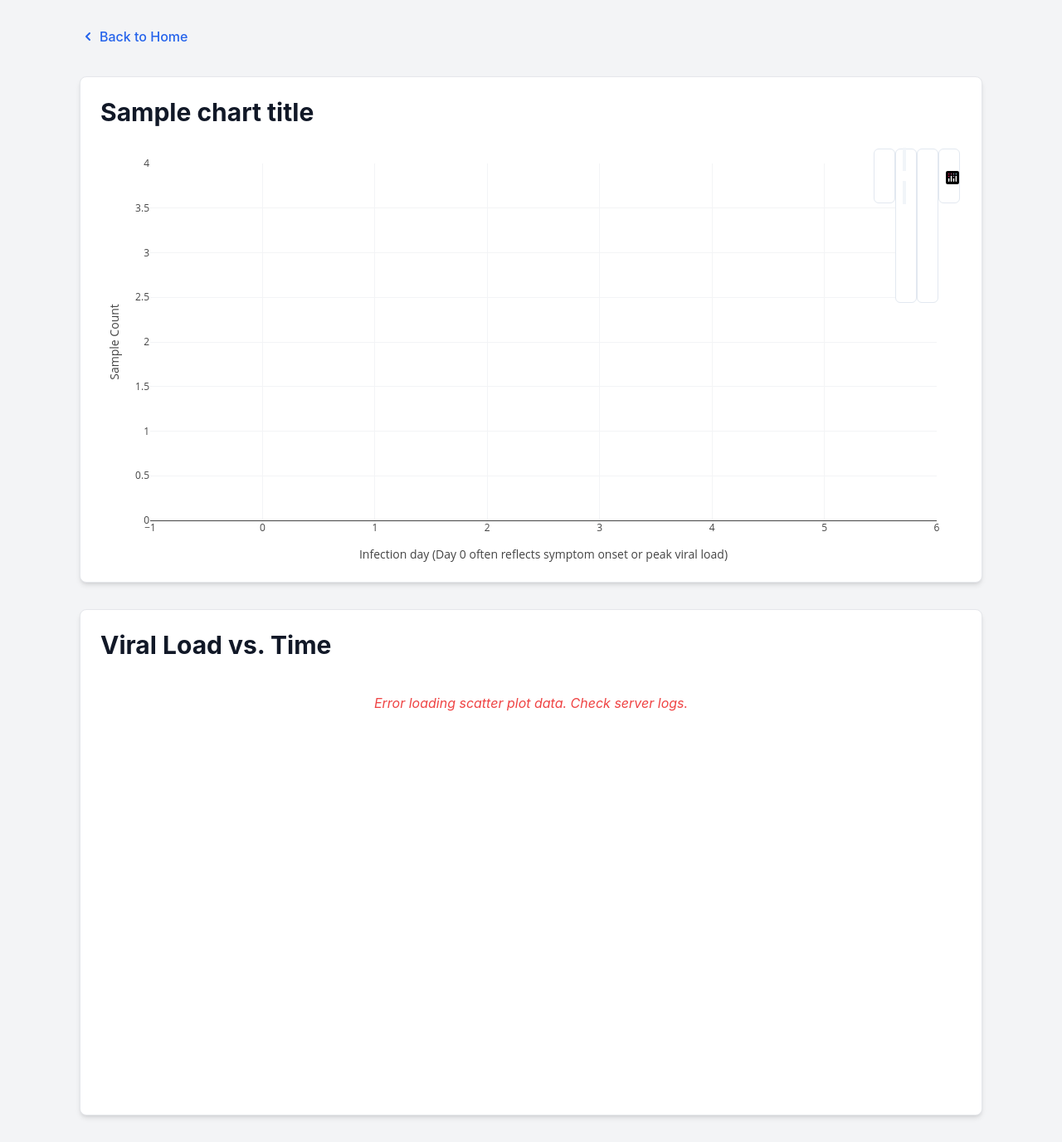
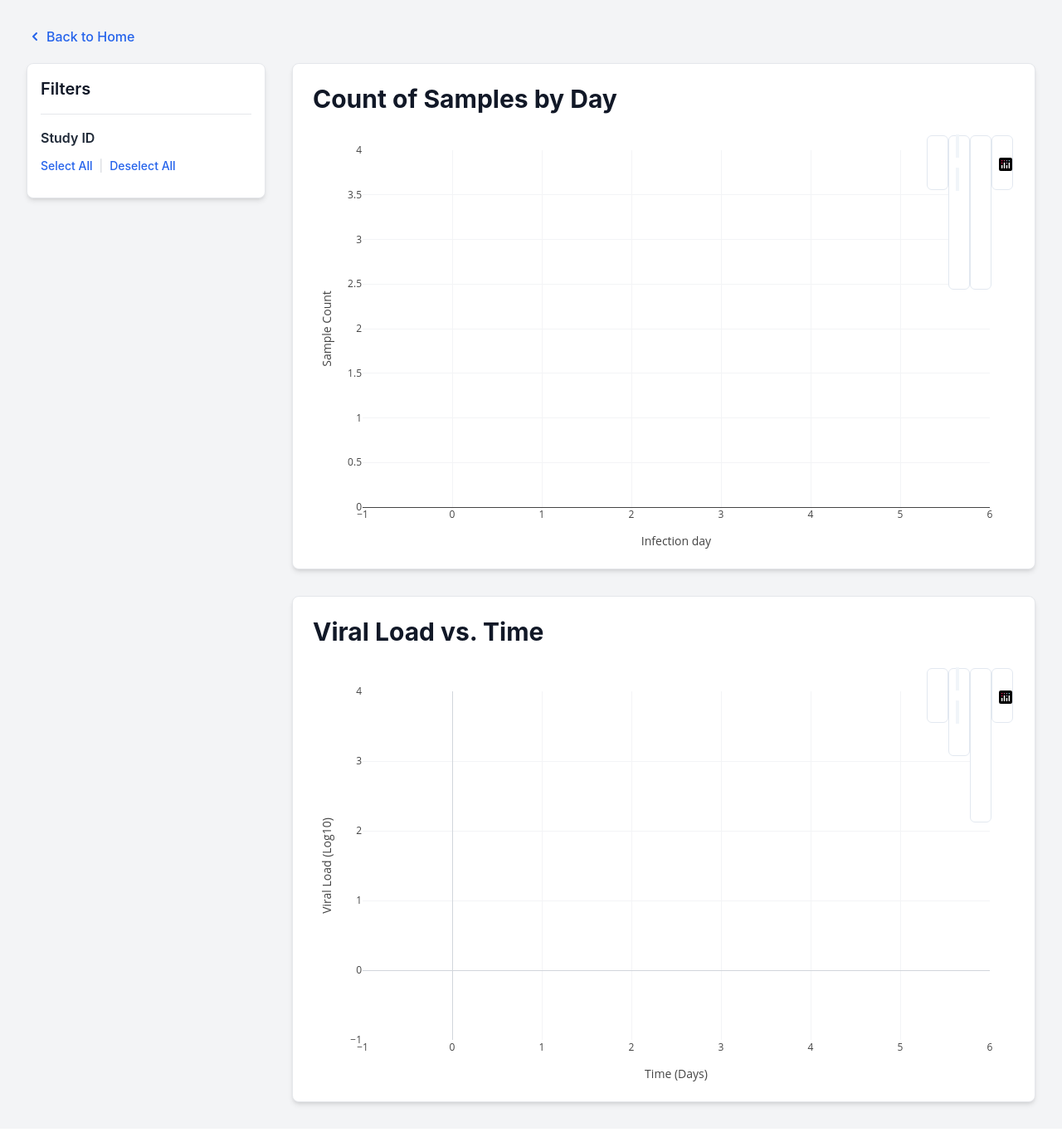
Before and after one commit to OpenPKCommons/OPKC, a Django app: template OPKCWeb/visualization/templates/visualization/data_chart.html in a window 1280 px wide. Shown: the whole page at 83% size. After the commit the page ends 1337 px from the top, so only its background shows below. Run offline with Django 5.2, Linux system fonts and the light colour scheme; the template is opened without the code that fills it: most values are stand-ins (such as "Sample title", 1, 10 or a date in 2020); some libraries are stand-ins or nearby versions.

Commit message:
Added filtering by study

```diff
--- a/OPKCWeb/visualization/templates/visualization/data_chart.html
+++ b/OPKCWeb/visualization/templates/visualization/data_chart.html
@@ -1,13 +1,11 @@
 <!DOCTYPE html>
 <html>
 <head>
+    <!-- All your <head> content (Tailwind, Plotly, styles) is identical -->
     <title>{{ chart_title }}</title>
-    <!-- 1. Load Plotly.js -->
     <script src="https://cdn.plot.ly/plotly-2.31.1.min.js"></script>
-    <!-- 2. Load Tailwind CSS (Re-added) -->
     <script src="https://cdn.tailwindcss.com"></script>
     <script>
-        // 3. Configure Tailwind (Re-added)
         tailwind.config = {
             theme: {
                 extend: {
@@ -18,43 +16,29 @@
             },
         }
     </script>
-    <!-- 4. Add Plotly Toolbar Fix (Re-added) -->
     <style>
-        .modebar {
-            background: transparent !important;
-        }
-        .modebar-group {
-            background-color: white !important;
-            border-radius: 6px !important;
-            border: 1px solid #e2e8f0 !important;
-        }
-        .modebar-btn.active, .modebar-btn:hover {
-            background-color: #f1f5f9 !important;
-        }
-        .modebar-btn.toggle {
-            background-color: #f8fafc !important;
-        }
-        .modebar-btn.toggle:hover, .modebar-btn.toggle.active {
-            background-color: #e2e8f0 !important;
-        }
-        .plotly-tooltip {
-            background-color: white !important;
-            border: 1px solid #e2e8f0 !important;
-            box-shadow: 0 4px 6px -1px rgb(0 0 0 / 0.1), 0 2px 4px -2px rgb(0 0 0 / 0.1);
-            color: #1e293b !important;
-        }
+        .modebar { background: transparent !important; }
+        .modebar-group { background-color: white !important; border-radius: 6px !important; border: 1px solid #e2e8f0 !important; }
+        .modebar-btn.active, .modebar-btn:hover { background-color: #f1f5f9 !important; }
+        .modebar-btn.toggle { background-color: #f8fafc !important; }
+        .modebar-btn.toggle:hover, .modebar-btn.toggle.active { background-color: #e2e8f0 !important; }
+        .plotly-tooltip { background-color: white !important; border: 1px solid #e2e8f0 !important; box-shadow: 0 4px 6px -1px rgb(0 0 0 / 0.1), 0 2px 4px -2px rgb(0 0 0 / 0.1); color: #1e293b !important; }
+        /* Style for the filter checkboxes */
+        .filter-item { display: block; position: relative; padding-left: 28px; margin-bottom: 8px; cursor: pointer; user-select: none; }
+        .filter-item input { position: absolute; opacity: 0; cursor: pointer; height: 0; width: 0; }
+        .filter-item .checkmark { position: absolute; top: 2px; left: 0; height: 18px; width: 18px; background-color: #eee; border-radius: 4px; border: 1px solid #ccc; }
+        .filter-item:hover input ~ .checkmark { background-color: #ccc; }
+        .filter-item input:checked ~ .checkmark { background-color: #2563eb; }
+        .filter-item input:checked ~ .checkmark:after { content: ""; position: absolute; display: block; left: 6px; top: 2px; width: 5px; height: 10px; border: solid white; border-width: 0 3px 3px 0; transform: rotate(45deg); }
     </style>
 </head>
 <body class="bg-gray-100 font-sans text-gray-800">
 
-    <!-- Container with spacing for the two cards -->
-    <div class="container mx-auto p-4 md:p-8 max-w-6xl space-y-8">
+    <div class="container mx-auto p-4 md:p-8 max-w-7xl">
 
-        <!-- Styled "Back to Home" Link -->
-        <p>
-            <!-- 3. FIXED: Use the correct app_name 'visualization' and 'index' URL name -->
-            <a href="{% url 'visualization:index' %}"
-               class="inline-flex items-center text-blue-600 hover:text-blue-800 hover:underline font-medium transition duration-150">
+        <!-- "Back to Home" Link -->
+        <p class="mb-4">
+            <a href="{% url 'visualization:index' %}" class="inline-flex items-center text-blue-600 hover:text-blue-800 hover:underline font-medium transition duration-150">
                 <svg xmlns="http://www.w3.org/2000/svg" class="h-5 w-5 mr-1" viewBox="0 0 20 20" fill="currentColor" aria-hidden="true">
                     <path fill-rule="evenodd" d="M12.707 5.293a1 1 0 010 1.414L9.414 10l3.293 3.293a1 1 0 01-1.414 1.414l-4-4a1 1 0 010-1.414l4-4a1 1 0 011.414 0z" clip-rule="evenodd" />
                 </svg>
@@ -62,104 +46,81 @@
             </a>
         </p>
 
+        <!-- NEW LAYOUT: Flex container for Sidebar + Main Content -->
+        <div class="flex flex-col md:flex-row gap-8">
+
+            <!-- === SIDEBAR (Filters) === -->
+            <aside class="w-full md:w-64 lg:w-72 flex-shrink-0">
+                <div class="bg-white rounded-lg shadow-md border border-gray-200 p-4 sticky top-8">
+                    <h3 class="text-xl font-semibold text-gray-900 mb-4">Filters</h3>
+
+                    <!-- Study Filter Section -->
+                    <div class="border-t border-gray-200 pt-4">
+                        <h4 class="font-semibold text-gray-800 mb-3">Study ID</h4>
+                        <!-- Filter Actions -->
+                        <div class="flex gap-2 mb-3 text-sm">
+                            <button id="select-all" class="font-medium text-blue-600 hover:text-blue-800">Select All</button>
+                            <span class="text-gray-300">|</span>
+                            <button id="deselect-all" class="font-medium text-blue-600 hover:text-blue-800">Deselect All</button>
+                        </div>
+                        <!-- Checkbox list will be populated by JS -->
+                        <div id="study-filter-list" class="max-h-80 overflow-y-auto pr-2">
+                            <!-- e.g., <label class="filter-item">ke2022... </label> -->
+                        </div>
+                    </div>
+
+                </div>
+            </aside>
+
+            <!-- === MAIN CONTENT (Plots) === -->
+            <main class="flex-1 min-w-0">
+                <!-- Container with spacing for the two cards -->
+                <div class="space-y-8">
                     <!-- Card 1: Bar Chart -->
                     <div class="bg-white rounded-lg shadow-md border border-gray-200 p-4 md:p-6">
                         <h1 class="text-2xl md:text-3xl font-bold text-gray-900 mb-6">
-                {{ chart_title }}
+                            Count of Samples by Day
                         </h1>
                         <div id="timeDaysBarChart" class="w-full h-[500px]"></div>
                     </div>
 
-        <!-- Card 2: Scatter Plot (Re-added) -->
+                    <!-- Card 2: Scatter Plot -->
                     <div class="bg-white rounded-lg shadow-md border border-gray-200 p-4 md:p-6">
                         <h2 class="text-2xl md:text-3xl font-bold text-gray-900 mb-6">
                             Viral Load vs. Time
                         </h2>
                         <div id="vlScatterPlot" class="w-full h-[500px]"></div>
                     </div>
+                </div>
+            </main>
 
+        </div> <!-- End Flex container -->
     </div>
 
     <script>
-        // === PLOT 1: BAR CHART ===
-        try {
-            // --- 4. FIXED: Read the JSON data directly ---
-            // We removed JSON.parse() and the single quotes
-            const labels = {{ chart_labels|safe }};
-            const data = {{ chart_data|safe }};
+        // --- 1. Get ALL data from Django ---
+        // This is a big array of all data records, e.g., [{StudyID: "ke2022", TimeDays: -8, Log10VL: ...}, ...]
+        const ALL_DATA = {{ all_data_json|safe }};
+        // This is an array of study names, e.g., ["ke2022", "russell2024", ...]
+        const STUDY_IDS = {{ study_ids_json|safe }};
 
-            const chartData = [{
-                x: labels,
-                y: data,
-                type: 'bar',
-                name: 'Sample Count',
-                marker: { color: 'rgb(37, 99, 235)' }
-            }];
+        // --- 2. Get DOM elements ---
+        const filterListContainer = document.getElementById('study-filter-list');
+        const selectAllBtn = document.getElementById('select-all');
+        const deselectAllBtn = document.getElementById('deselect-all');
 
-            const layout = {
-                xaxis: {
-                    title: 'Infection day (Day 0 often reflects symptom onset or peak viral load)',
-                    automargin: true,
-                    gridcolor: '#f3f4f6',
-                    zeroline: false
-                },
-                yaxis: {
-                    title: 'Sample Count',
-                    zeroline: true,
-                    rangemode: 'tozero',
-                    gridcolor: '#f3f4f6'
-                },
+        // --- 3. Plot Layouts (we keep these constant) ---
+        const barLayout = {
+            xaxis: { title: 'Infection day', automargin: true, gridcolor: '#f3f4f6', zeroline: false },
+            yaxis: { title: 'Sample Count', zeroline: true, rangemode: 'tozero', gridcolor: '#f3f4f6' },
             paper_bgcolor: 'rgba(0,0,0,0)',
             plot_bgcolor: 'rgba(0,0,0,0)',
             margin: { l: 60, r: 30, t: 20, b: 50 },
             responsive: true
         };
-
-            Plotly.newPlot('timeDaysBarChart', chartData, layout, {
-                displayModeBar: true
-            });
-        } catch (e) {
-            console.error("Could not load bar chart data:", e);
-            document.getElementById('timeDaysBarChart').innerHTML = '<p class="text-red-500 text-center italic p-4">Error loading bar chart data.</p>';
-        }
-
-
-        // === PLOT 2: SCATTER PLOT (Re-added) ===
-        try {
-            // Read the new JSON data for the scatter plot
-            const scatterData = {{ scatter_data_json|safe }};
-
-            if (!scatterData || !scatterData.x || scatterData.x.length === 0) {
-                 throw new Error("No scatter data loaded from CSV.");
-            }
-
-            const scatterPlotData = [{
-                x: scatterData.x,
-                y: scatterData.y,
-                mode: 'markers',
-                type: 'scatter',
-                name: 'Viral Load',
-                marker: {
-                    color: 'rgb(220, 38, 38)', // A red color
-                    opacity: 0.5,
-                    size: 6
-                }
-            }];
-
         const scatterLayout = {
-                xaxis: {
-                    title: 'Time (Days)',
-                    gridcolor: '#f3f4f6',
-                    zeroline: true,
-                    zerolinecolor: '#d1d5db'
-                },
-                yaxis: {
-                    title: 'Viral Load (Log10)',
-                    gridcolor: '#f3f4f6',
-                    zeroline: true,
-                    zerolinecolor: '#d1d5db',
-                    autorange: 'reversed'
-                },
+            xaxis: { title: 'Time (Days)', gridcolor: '#f3f4f6', zeroline: true, zerolinecolor: '#d1d5db' },
+            yaxis: { title: 'Viral Load (Log10)', gridcolor: '#f3f4f6', zeroline: true, zerolinecolor: '#d1d5db', autorange: 'reversed' },
             hovermode: 'closest',
             paper_bgcolor: 'rgba(0,0,0,0)',
             plot_bgcolor: 'rgba(0,0,0,0)',
@@ -167,14 +128,110 @@
             responsive: true
         };
 
-            Plotly.newPlot('vlScatterPlot', scatterPlotData, scatterLayout, {
-                displayModeBar: true
+        /**
+         * 4. Main function to filter data and update both plots
+         */
+        function updatePlots() {
+            // Get all checked studies
+            const selectedStudies = new Set();
+            filterListContainer.querySelectorAll('input[type="checkbox"]').forEach(cb => {
+                if (cb.checked) {
+                    selectedStudies.add(cb.dataset.study);
+                }
             });
 
-        } catch (e) {
-            console.error("Could not load scatter plot data:", e);
-            document.getElementById('vlScatterPlot').innerHTML = '<p class="text-red-500 text-center italic p-4">Error loading scatter plot data. Check server logs.</p>';
+            // Filter the main dataset
+            const filteredData = ALL_DATA.filter(row => selectedStudies.has(row.StudyID));
+
+            // --- Process Data for Bar Chart ---
+            const barCounts = filteredData.reduce((acc, row) => {
+                if (row.TimeDays != null) { // Check for null/undefined
+                    acc[row.TimeDays] = (acc[row.TimeDays] || 0) + 1;
                 }
+                return acc;
+            }, {});
+
+            // Sort by day (numeric keys)
+            const barLabels = Object.keys(barCounts).map(Number).sort((a, b) => a - b);
+            const barData = barLabels.map(label => barCounts[label]);
+
+            const barPlotData = [{
+                x: barLabels,
+                y: barData,
+                type: 'bar',
+                name: 'Sample Count',
+                marker: { color: 'rgb(37, 99, 235)' }
+            }];
+
+            // --- Process Data for Scatter Plot ---
+            const scatterX = [];
+            const scatterY = [];
+            filteredData.forEach(row => {
+                if (row.TimeDays != null && row.Log10VL != null) {
+                    scatterX.push(row.TimeDays);
+                    scatterY.push(row.Log10VL);
+                }
+            });
+
+            const scatterPlotData = [{
+                x: scatterX,
+                y: scatterY,
+                mode: 'markers',
+                type: 'scatter',
+                name: 'Viral Load',
+                marker: { color: 'rgb(220, 38, 38)', opacity: 0.5, size: 6 }
+            }];
+
+            // --- Redraw Plots ---
+            // Use Plotly.react() for efficient updates, but newPlot() is safer
+            Plotly.newPlot('timeDaysBarChart', barPlotData, barLayout, { displayModeBar: true });
+            Plotly.newPlot('vlScatterPlot', scatterPlotData, scatterLayout, { displayModeBar: true });
+        }
+
+        /**
+         * 5. Populate the filter sidebar with checkboxes
+         */
+        function populateFilters() {
+            STUDY_IDS.forEach(studyId => {
+                const label = document.createElement('label');
+                label.className = 'filter-item text-gray-700';
+
+                const input = document.createElement('input');
+                input.type = 'checkbox';
+                input.checked = true;
+                input.dataset.study = studyId; // Store the ID for filtering
+                input.addEventListener('change', updatePlots); // Hook up the update function
+
+                const checkmark = document.createElement('span');
+                checkmark.className = 'checkmark';
+
+                label.appendChild(input);
+                label.appendChild(checkmark);
+                label.appendChild(document.createTextNode(` ${studyId}`));
+
+                filterListContainer.appendChild(label);
+            });
+        }
+
+        /**
+         * 6. Set up "Select All" / "Deselect All" buttons
+         */
+        function setupFilterButtons() {
+            selectAllBtn.addEventListener('click', () => {
+                filterListContainer.querySelectorAll('input[type="checkbox"]').forEach(cb => cb.checked = true);
+                updatePlots();
+            });
+
+            deselectAllBtn.addEventListener('click', () => {
+                filterListContainer.querySelectorAll('input[type="checkbox"]').forEach(cb => cb.checked = false);
+                updatePlots();
+            });
+        }
+
+        // --- 7. Initialize the Dashboard ---
+        populateFilters();
+        setupFilterButtons();
+        updatePlots(); // Call once on page load to draw the initial plots
 
     </script>
 
```
Also changed, not shown: OPKCWeb/visualization/views.py (+21 -25 lines). Lines whose indentation alone changed are shown as unchanged.
